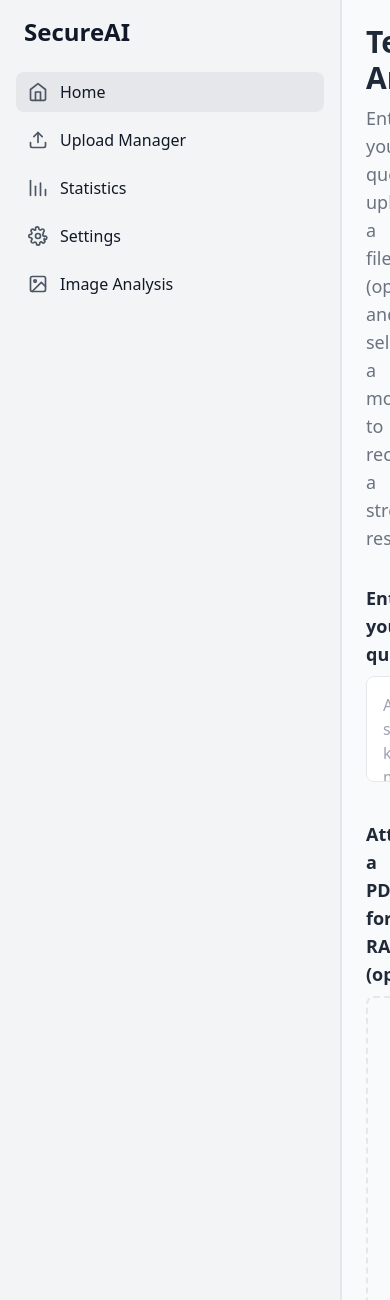
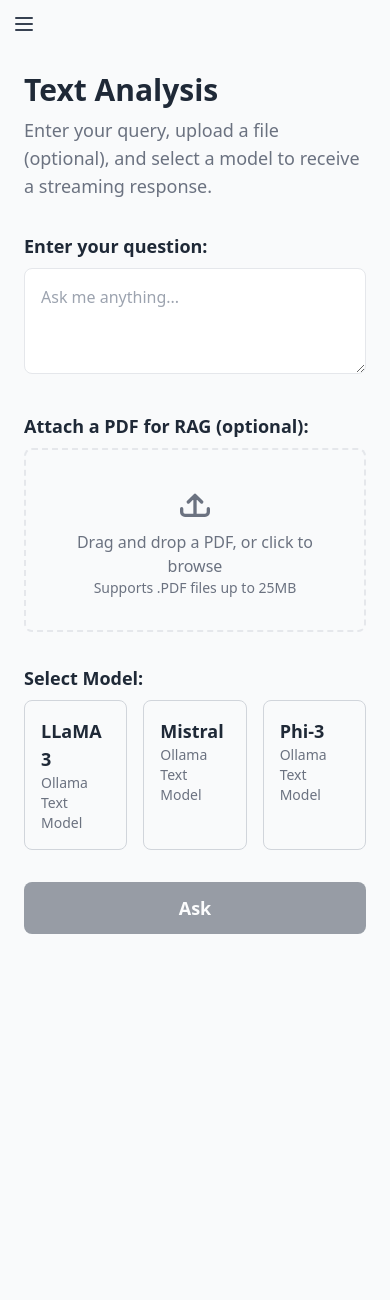
Before and after one commit to rohansehgal/llm-rag-assistant, a Flask app: page / in a window 390 px wide. Shown: the top 1300 px of the page. After the commit the page ends 934 px from the top, so only its background shows below. Run offline with Flask 3, Linux system fonts and the light colour scheme; some libraries are stand-ins or nearby versions.

Commit message:
mobile friendly

```diff
--- a/backend/templates/index.html
+++ b/backend/templates/index.html
@@ -12,11 +12,10 @@
   </style>
 </head>
 <body class="bg-gray-50 font-sans text-gray-800">
-  <div class="flex min-h-screen">
+  <div class="flex flex-col md:flex-row min-h-screen">
     <!-- Sidebar -->
-    <aside class="w-full md:w-1/4 lg:w-1/5 border-r bg-white">
-      {% include 'navbar.html' %}
-    </aside>
+    {% include 'navbar.html' %}
+
 
     <!-- Main Content -->
     <main class="flex-1 p-6 overflow-y-auto">
--- a/backend/templates/navbar.html
+++ b/backend/templates/navbar.html
@@ -1,59 +1,49 @@
 <!-- templates/navbar.html -->
+<div x-data="{ open: false }" class="relative h-full">
+  <!-- Toggle button (only visible on small screens) -->
+  <button @click="open = !open" class="md:hidden p-3">
+    <svg xmlns="http://www.w3.org/2000/svg" class="h-6 w-6 text-gray-700" fill="none" viewBox="0 0 24 24" stroke="currentColor">
+      <path stroke-linecap="round" stroke-linejoin="round" stroke-width="2" d="M4 6h16M4 12h16M4 18h16"/>
+    </svg>
+  </button>
 
   <!-- Sidebar -->
-<aside class="h-full p-4 bg-gray-100 border-r text-gray-900 text-base font-medium">
-  <!-- App Logo / Title -->
-  <div class="text-2xl font-bold mb-6 pl-2">SecureAI</div>
+  <aside
+    class="fixed inset-y-0 left-0 w-64 bg-gray-100 border-r text-gray-900 text-base font-medium transform transition-transform duration-300 ease-in-out
+           z-50 md:static md:translate-x-0"
+    :class="{ '-translate-x-full': !open, 'translate-x-0': open }"
+  >
+    <div class="p-4 text-2xl font-bold mb-6">SecureAI</div>
 
-  <!-- Navigation Links -->
-  <nav class="space-y-2">
-    <!-- Home -->
-    <a href="/" class="flex items-center gap-3 px-3 py-2 rounded-lg transition-all hover:bg-gray-200 {% if active_page == 'home' %}bg-gray-200{% endif %}">
-      <svg xmlns="http://www.w3.org/2000/svg" class="h-5 w-5 text-gray-600" viewBox="0 0 24 24" fill="none" stroke="currentColor" stroke-width="2" stroke-linecap="round" stroke-linejoin="round">
-        <path d="M3 9L12 2l9 7v11a2 2 0 0 1-2 2H5a2 2 0 0 1-2-2z"/>
-        <polyline points="9 22 9 12 15 12 15 22"/>
-      </svg>
+    <nav class="space-y-2 px-4">
+      <a href="/" class="flex items-center gap-3 px-3 py-2 rounded-lg hover:bg-gray-200 transition-all {% if active_page == 'home' %}bg-gray-200{% endif %}">
+        <i data-lucide="home" class="w-5 h-5 text-gray-600"></i>
         <span>Home</span>
       </a>
-
-    <!-- Upload Manager -->
-    <a href="/upload" class="flex items-center gap-3 px-3 py-2 rounded-lg transition-all hover:bg-gray-200 {% if active_page == 'upload' %}bg-gray-200{% endif %}">
-      <svg xmlns="http://www.w3.org/2000/svg" class="h-5 w-5 text-gray-600" viewBox="0 0 24 24" fill="none" stroke="currentColor" stroke-width="2" stroke-linecap="round" stroke-linejoin="round">
-        <path d="M21 15v4a2 2 0 0 1-2 2H5a2 2 0 0 1-2-2v-4"/>
-        <polyline points="17 8 12 3 7 8"/>
-        <line x1="12" y1="3" x2="12" y2="15"/>
-      </svg>
+      <a href="/upload" class="flex items-center gap-3 px-3 py-2 rounded-lg hover:bg-gray-200 transition-all {% if active_page == 'upload' %}bg-gray-200{% endif %}">
+        <i data-lucide="upload" class="w-5 h-5 text-gray-600"></i>
         <span>Upload Manager</span>
       </a>
-
-    <!-- Statistics -->
-    <a href="/stats" class="flex items-center gap-3 px-3 py-2 rounded-lg transition-all hover:bg-gray-200 {% if active_page == 'stats' %}bg-gray-200{% endif %}">
-      <svg xmlns="http://www.w3.org/2000/svg" class="h-5 w-5 text-gray-600" viewBox="0 0 24 24" fill="none" stroke="currentColor" stroke-width="2" stroke-linecap="round" stroke-linejoin="round">
-        <line x1="3" y1="3" x2="3" y2="21"/>
-        <line x1="9" y1="10" x2="9" y2="21"/>
-        <line x1="15" y1="6" x2="15" y2="21"/>
-        <line x1="21" y1="14" x2="21" y2="21"/>
-      </svg>
+      <a href="/stats" class="flex items-center gap-3 px-3 py-2 rounded-lg hover:bg-gray-200 transition-all {% if active_page == 'stats' %}bg-gray-200{% endif %}">
+        <i data-lucide="bar-chart" class="w-5 h-5 text-gray-600"></i>
         <span>Statistics</span>
       </a>
-
-    <!-- Settings -->
-    <a href="/settings" class="flex items-center gap-3 px-3 py-2 rounded-lg transition-all hover:bg-gray-200 {% if active_page == 'settings' %}bg-gray-200{% endif %}">
-      <svg xmlns="http://www.w3.org/2000/svg" class="h-5 w-5 text-gray-600" viewBox="0 0 24 24" fill="none" stroke="currentColor" stroke-width="2" stroke-linecap="round" stroke-linejoin="round">
-        <circle cx="12" cy="12" r="3"/>
-        <path d="M19.4 15a1.65 1.65 0 0 0 .33 1.82l.06.06a2 2 0 0 1-2.83 2.83l-.06-.06a1.65 1.65 0 0 0-1.82-.33 1.65 1.65 0 0 0-1 1.51V21a2 2 0 0 1-4 0v-.09a1.65 1.65 0 0 0-1-1.51 1.65 1.65 0 0 0-1.82.33l-.06.06a2 2 0 1 1-2.83-2.83l.06-.06a1.65 1.65 0 0 0 .33-1.82 1.65 1.65 0 0 0-1.51-1H3a2 2 0 0 1 0-4h.09a1.65 1.65 0 0 0 1.51-1 1.65 1.65 0 0 0-.33-1.82l-.06-.06a2 2 0 1 1 2.83-2.83l.06.06a1.65 1.65 0 0 0 1.82.33h.09A1.65 1.65 0 0 0 9 3.6V3a2 2 0 0 1 4 0v.09a1.65 1.65 0 0 0 1 1.51h.09a1.65 1.65 0 0 0 1.82-.33l.06-.06a2 2 0 1 1 2.83 2.83l-.06.06a1.65 1.65 0 0 0-.33 1.82v.09A1.65 1.65 0 0 0 20.4 12h.1a2 2 0 0 1 0 4h-.1a1.65 1.65 0 0 0-1 1.51z"/>
-      </svg>
+      <a href="/settings" class="flex items-center gap-3 px-3 py-2 rounded-lg hover:bg-gray-200 transition-all {% if active_page == 'settings' %}bg-gray-200{% endif %}">
+        <i data-lucide="settings" class="w-5 h-5 text-gray-600"></i>
         <span>Settings</span>
       </a>
-
-    <!-- Image Analysis -->
-    <a href="/image" class="flex items-center gap-3 px-3 py-2 rounded-lg transition-all hover:bg-gray-200 {% if active_page == 'image' %}bg-gray-200{% endif %}">
-      <svg xmlns="http://www.w3.org/2000/svg" class="h-5 w-5 text-gray-600" viewBox="0 0 24 24" fill="none" stroke="currentColor" stroke-width="2" stroke-linecap="round" stroke-linejoin="round">
-        <rect x="3" y="3" width="18" height="18" rx="2" ry="2"/>
-        <circle cx="8.5" cy="8.5" r="1.5"/>
-        <polyline points="21 15 16 10 5 21"/>
-      </svg>
+      <a href="/image" class="flex items-center gap-3 px-3 py-2 rounded-lg hover:bg-gray-200 transition-all {% if active_page == 'image' %}bg-gray-200{% endif %}">
+        <i data-lucide="image" class="w-5 h-5 text-gray-600"></i>
         <span>Image Analysis</span>
       </a>
     </nav>
   </aside>
+</div>
+
+<script>
+  document.addEventListener("alpine:init", () => {
+    if (window.lucide) {
+      lucide.createIcons();
+    }
+  });
+</script>
```
Also changed, not shown: backend/templates/image.html (+3 -4 lines). Lines whose indentation alone changed are shown as unchanged.
